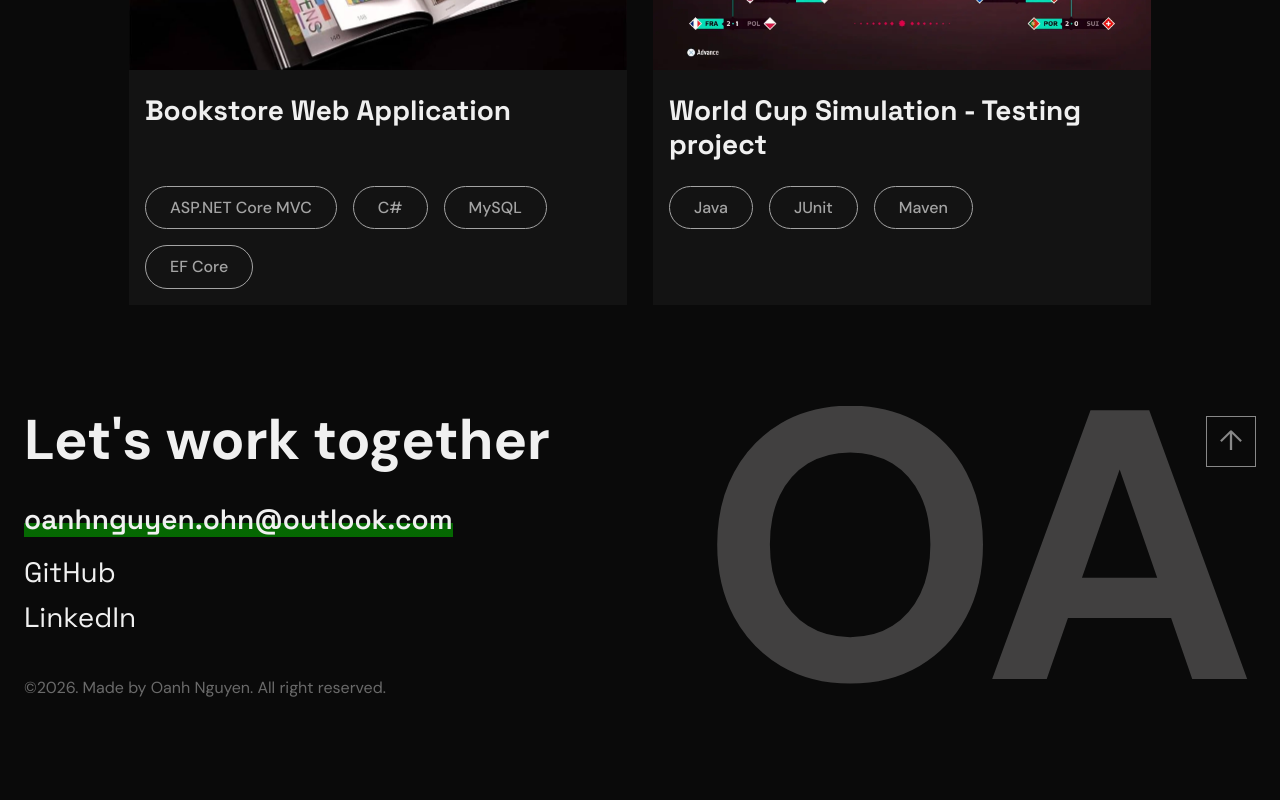
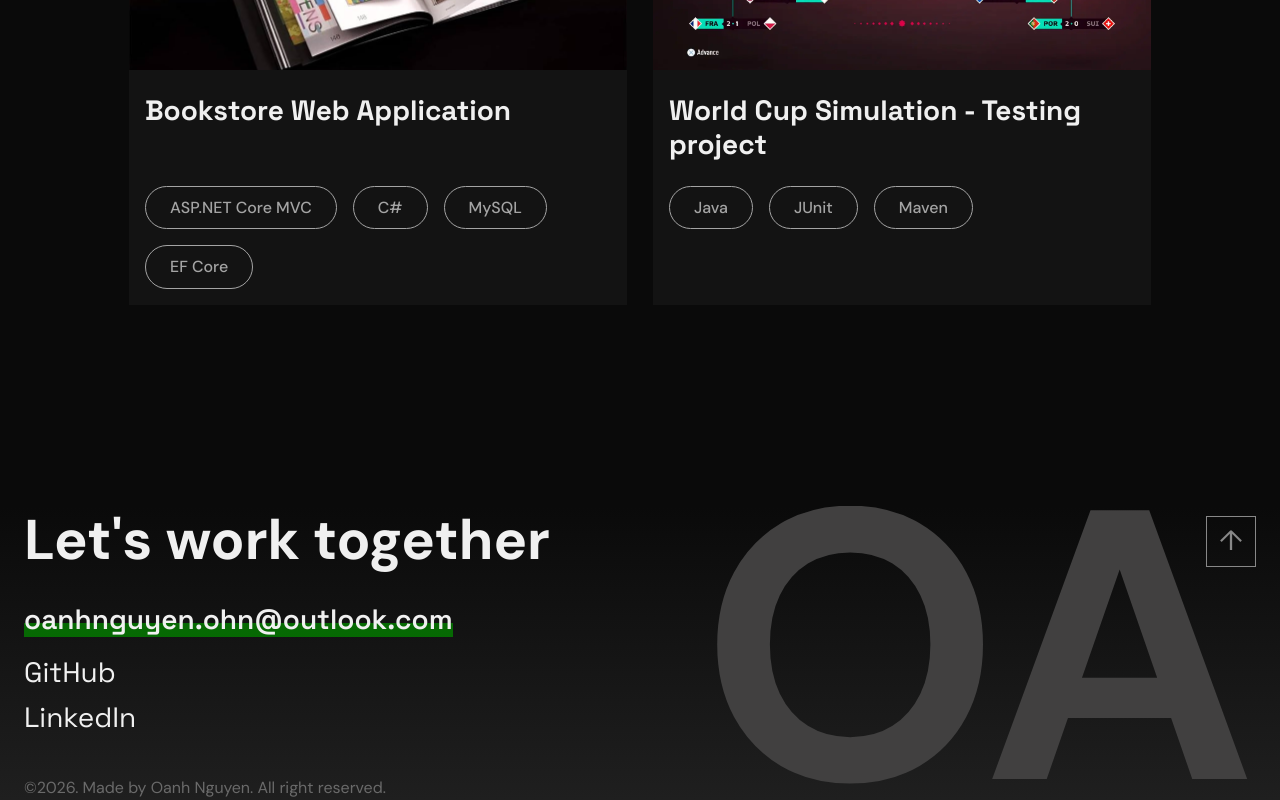
Before and after one commit to oanhngy/portfolio, a React (Vite) app: page / in a window 1280 px wide. Shown: the part 3292-4092 px from the top of the page. Before the commit the page ends 3992 px from the top, so only its background shows below. Built offline with nearby package versions, Linux system fonts and the light colour scheme.

Commit message:
feat: add gradient background and top spacing to Footer section

```diff
--- a/src/components/Footer/Footer.module.css
+++ b/src/components/Footer/Footer.module.css
@@ -4,6 +4,12 @@
     position: relative;
     overflow: hidden;
     min-height: 23vw;
+    margin-top: var(--space-3xl);
+    background: linear-gradient(
+        to top,
+        var(--bg-gradient) 0%,
+        var(--bg) 100%
+    );
 }
 
 .bottom {
--- a/src/styles/variables.css
+++ b/src/styles/variables.css
@@ -4,6 +4,7 @@
     --bg: #0a0a0a;
     --bg-card: #131313;
     --bg-hover: #1c1c1c;
+    --bg-gradient: #1f1f1f;
     /* 1.2 others */
     --border: #888888;
     --hidden: #414040;
```
